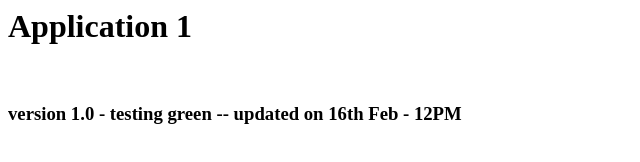
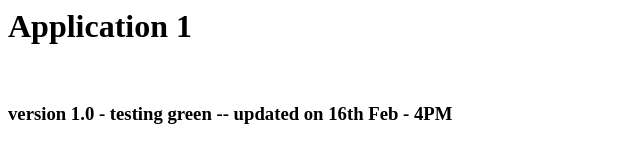
Before and after one commit to rmssath/app1, a plain HTML site: page index.html in a window 1280 px wide. Shown: the full height of the page, 0-640 px from the left. Drawn offline with Linux system fonts and the light colour scheme.

Commit message:
Update index.html

```diff
--- a/index.html
+++ b/index.html
@@ -1,3 +1,3 @@
 <h1>Application 1</h1><br>
 
-<h3>version 1.0 - testing green -- updated on 16th Feb - 12PM</h3>
+<h3>version 1.0 - testing green -- updated on 16th Feb - 4PM</h3>
```
